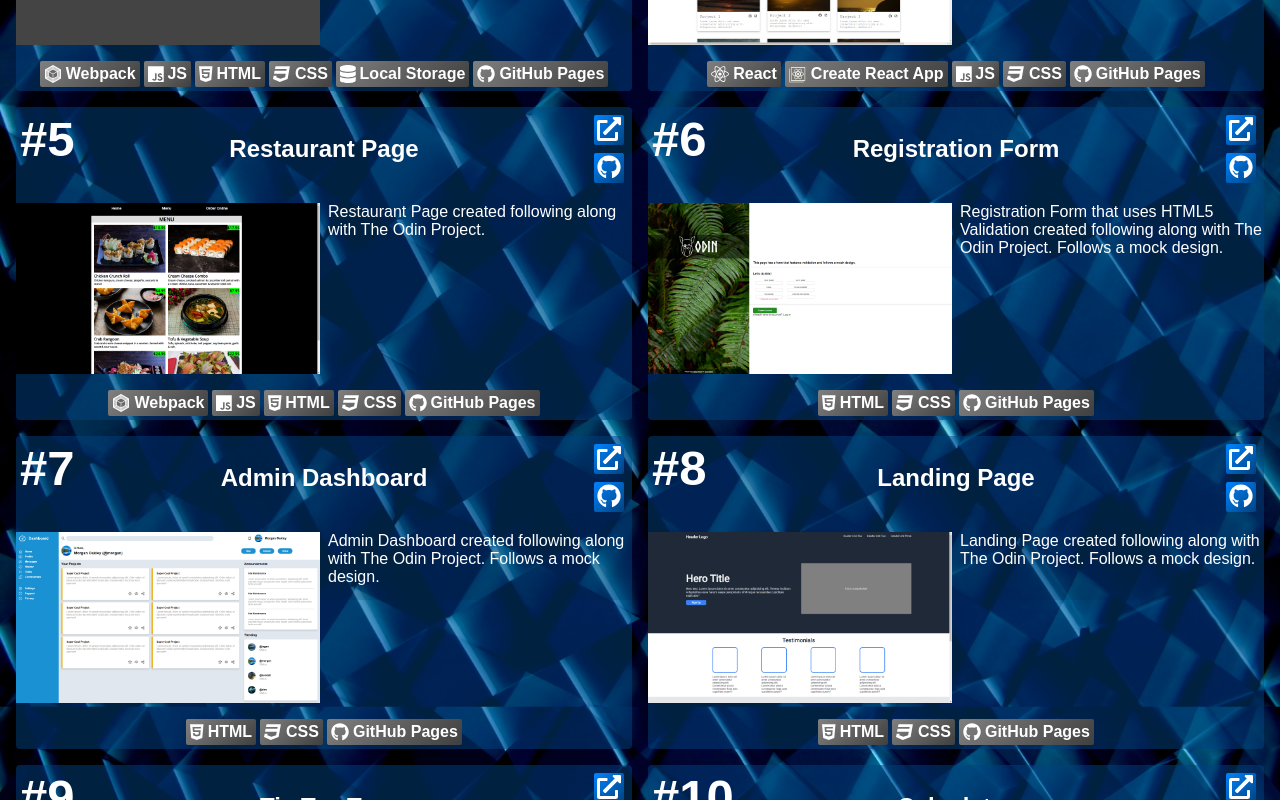
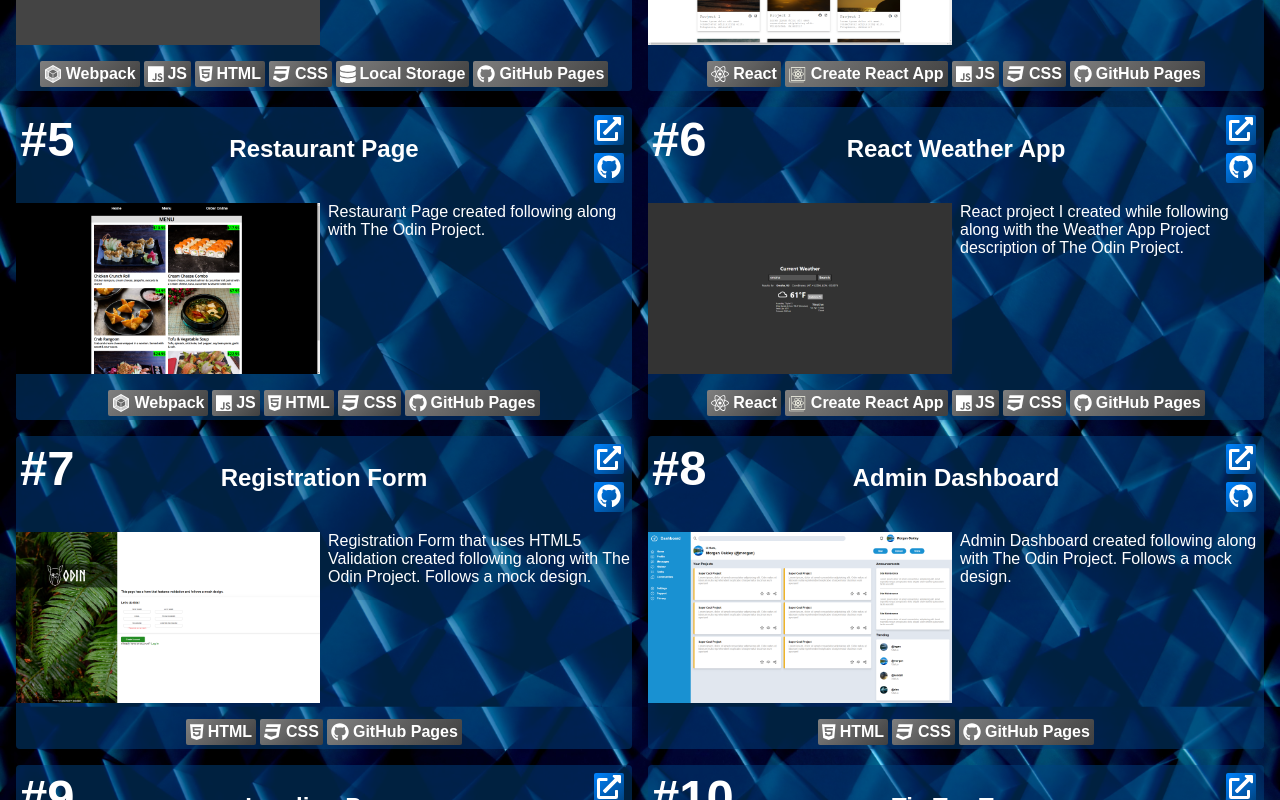
Before and after one commit to majegoid/My-Portfolio-Website, a Next.js app: page / in a window 1280 px wide. Shown: the part 1000-1800 px from the top of the page. Built offline with nearby package versions, Linux system fonts and the light colour scheme.

Commit message:
adds react-weather-app

```diff
--- a/data/projectsDataList.js
+++ b/data/projectsDataList.js
@@ -53,6 +53,17 @@ export const projectsDataList = [
     },
     tags: ['webpack', 'js', 'html', 'css', 'github-pages'],
     imageSrc: '/content/project-screenshots/restaurant-page-screenshot.png',
+  },
+  {
+    title: 'React Weather App',
+    description:
+      'React project I created while following along with the Weather App Project description of The Odin Project.',
+    links: {
+      visit: 'https://majegoid.github.io/react-weather-app/',
+      source: 'https://github.com/majegoid/react-weather-app',
+    },
+    tags: ['react', 'create-react-app', 'js', 'css', 'github-pages'],
+    imageSrc: '/content/project-screenshots/react-weather-app.png',
   },
   {
     title: 'Registration Form',
```
Also changed, not shown: public/content/project-screenshots/react-weather-app.png (added).
